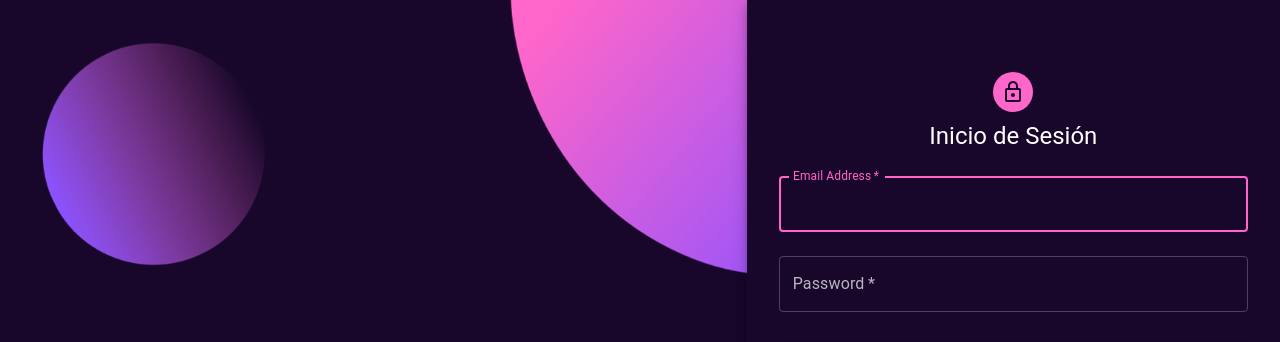
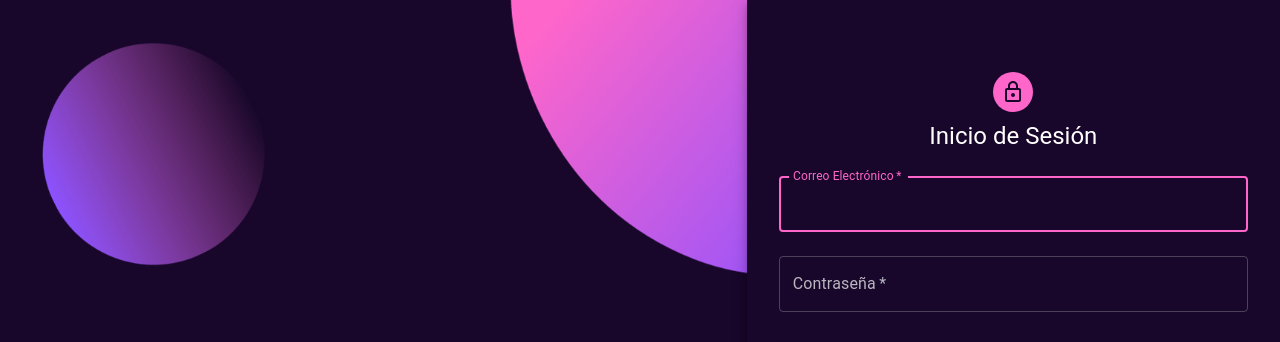
Before and after one commit to gdtrs/FOCUSAppFrontend, a React (Create React App) app: page /login in a window 1280 px wide. Shown: the top 342 px of the page. Built offline with nearby package versions, Linux system fonts and the light colour scheme; no server answers.

Commit message:
Cambio de idioma en los textfields de login

```diff
--- a/src/components/view/Login.js
+++ b/src/components/view/Login.js
@@ -121,7 +121,7 @@ const Login2 = () => {
                 fullWidth
                 color="secondary"
                 id="email"
-                label="Email Address"
+                label="Correo Electrónico"
                 name="email"
                 autoComplete="email"
                 autoFocus
@@ -133,7 +133,7 @@ const Login2 = () => {
                 fullWidth
                 color="secondary"
                 name="password"
-                label="Password"
+                label="Contraseña"
                 type="password"
                 id="password"
                 autoComplete="current-password"
```
